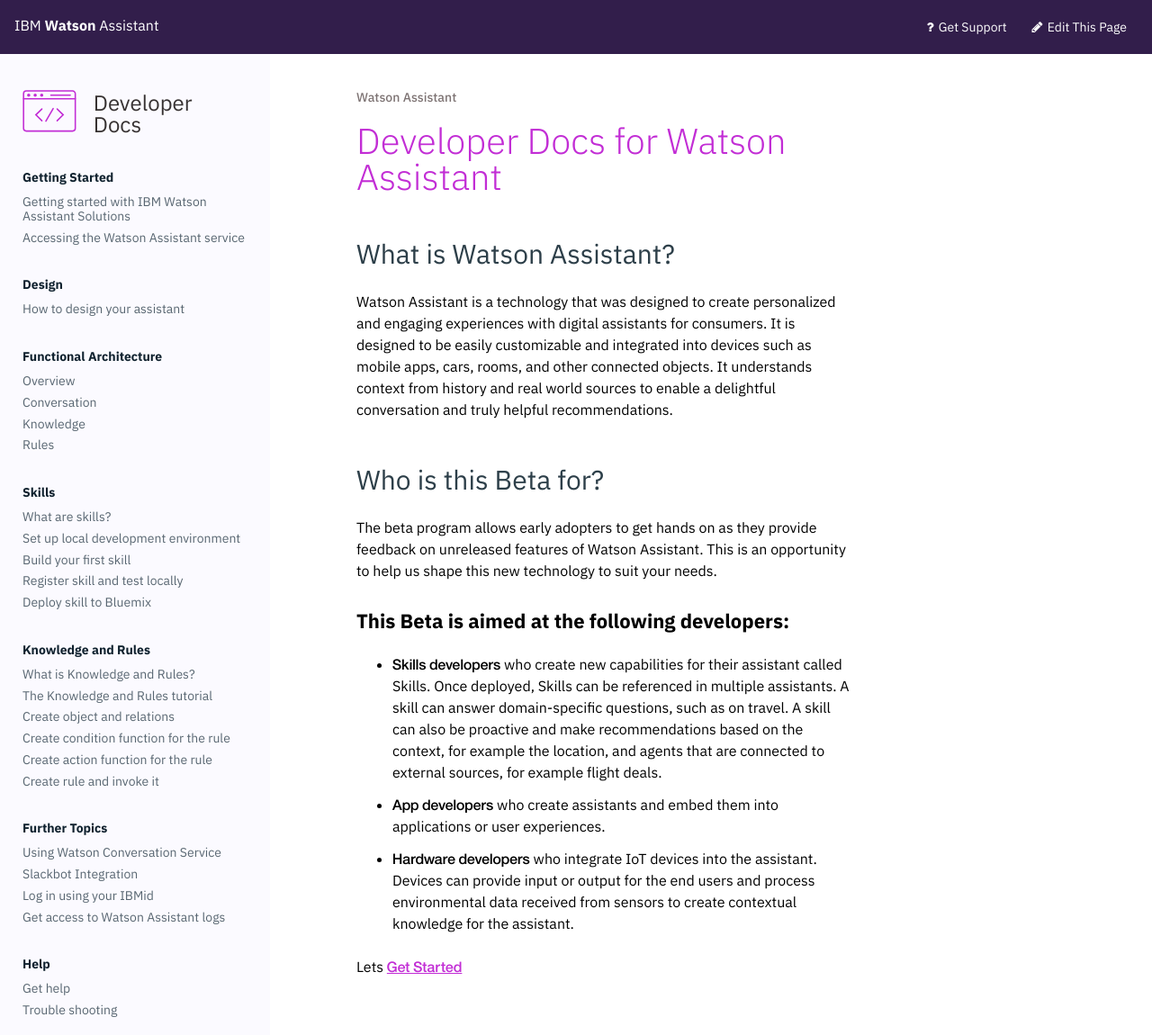
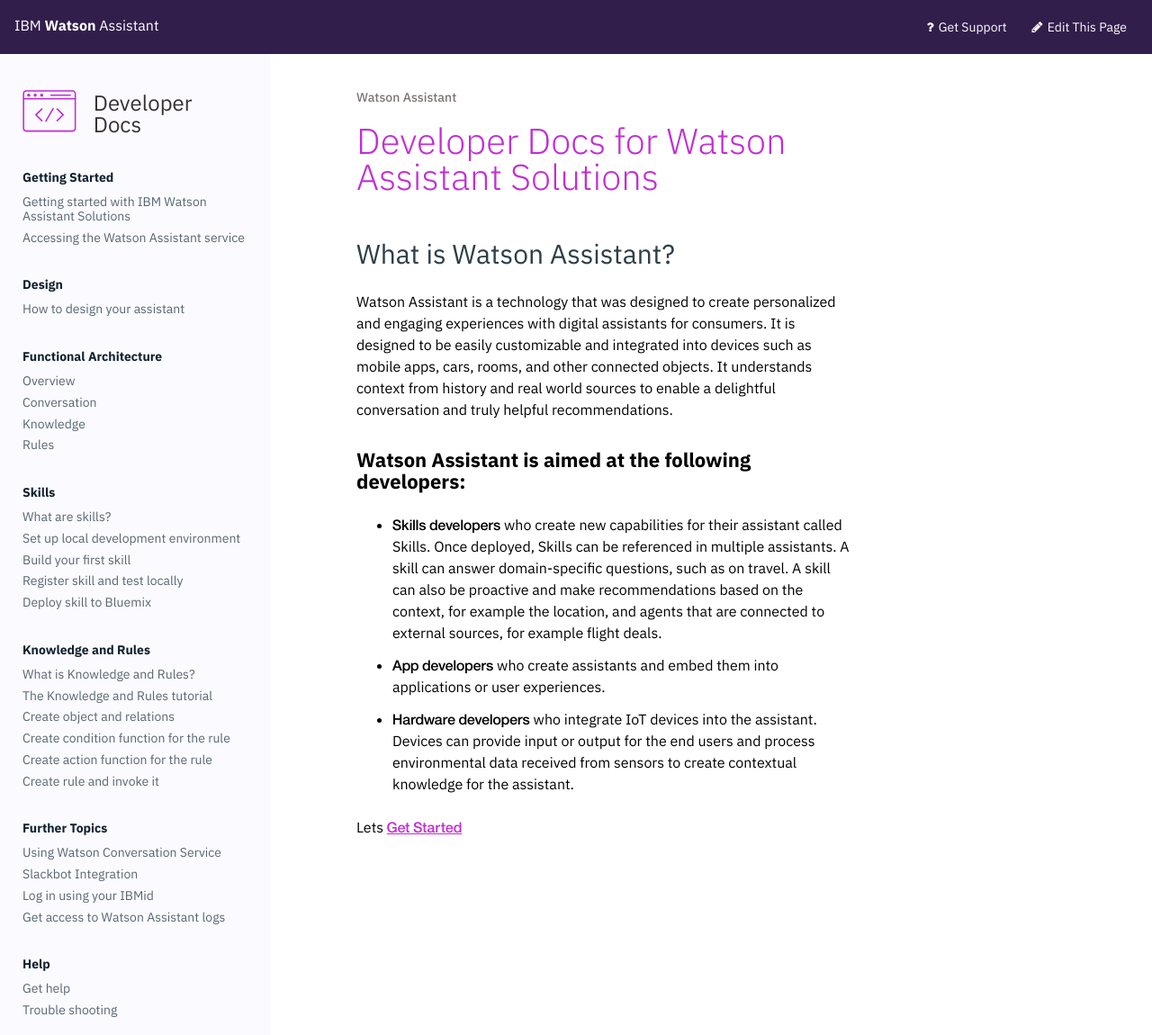
Before and after one commit to Watson-Personal-Assistant/developer, a Jekyll site: the page built from index.md, in a window 1280 px wide. Shown: the whole page at 90% size. Built offline with Jekyll 4.4.1, drawn with Linux system fonts in a browser that asks for light colours.

Commit message:
Update index.md

```diff
--- a/index.md
+++ b/index.md
@@ -1,14 +1,11 @@
 ---
 layout: home
-title: Developer Docs for Watson Assistant
+title: Developer Docs for Watson Assistant Solutions
 ---
 ## What is Watson Assistant?
 Watson Assistant is a technology that was designed to create personalized and engaging experiences with digital assistants for consumers. It is designed to be easily customizable and integrated into devices such as mobile apps, cars, rooms, and other connected objects. It understands context from history and real world sources to enable a delightful conversation and truly helpful recommendations.
 
-## Who is this Beta for?
-The beta program allows early adopters to get hands on as they provide feedback on unreleased features of Watson Assistant. This is an opportunity to help us shape this new technology to suit your needs.
-
-### This Beta is aimed at the following developers:
+### Watson Assistant is aimed at the following developers:
 
 - **Skills developers** who create new capabilities for their assistant called Skills. Once deployed, Skills can be referenced in multiple assistants. A skill can answer domain-specific questions, such as on travel. A skill can also be proactive and make recommendations based on the context, for example the location, and agents that are connected to external sources, for example flight deals.
 
```
